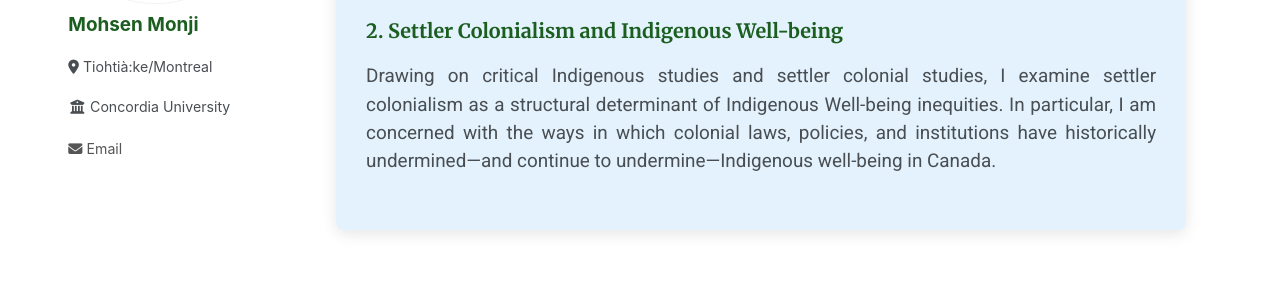
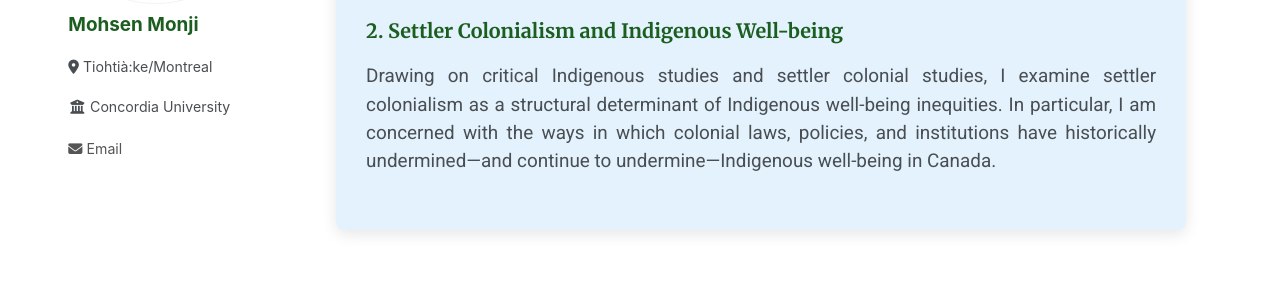
Before and after one commit to Mohsnmonji/mohsnmonji.github.io, a Jekyll site: the page built from about-me.md, in a window 1280 px wide and 900 px high, scrolled down 951 px. Shown: the part 241-527 px from the top of the window. Built offline with Jekyll 4.4.1, drawn with Linux system fonts in a browser that asks for light colours.

```diff
--- a/about-me.md
+++ b/about-me.md
@@ -84,7 +84,7 @@ author_profile: true
 
   <h4>2. Settler Colonialism and Indigenous Well-being</h4>
   <p>
-    Drawing on critical Indigenous studies and settler colonial studies, I examine settler colonialism as a structural determinant of Indigenous Well-being inequities. In particular, I am concerned with the ways in which colonial laws, policies, and institutions have historically undermined—and continue to undermine—Indigenous well-being in Canada.
+    Drawing on critical Indigenous studies and settler colonial studies, I examine settler colonialism as a structural determinant of Indigenous well-being inequities. In particular, I am concerned with the ways in which colonial laws, policies, and institutions have historically undermined—and continue to undermine—Indigenous well-being in Canada.
   </p>
 
 
```
